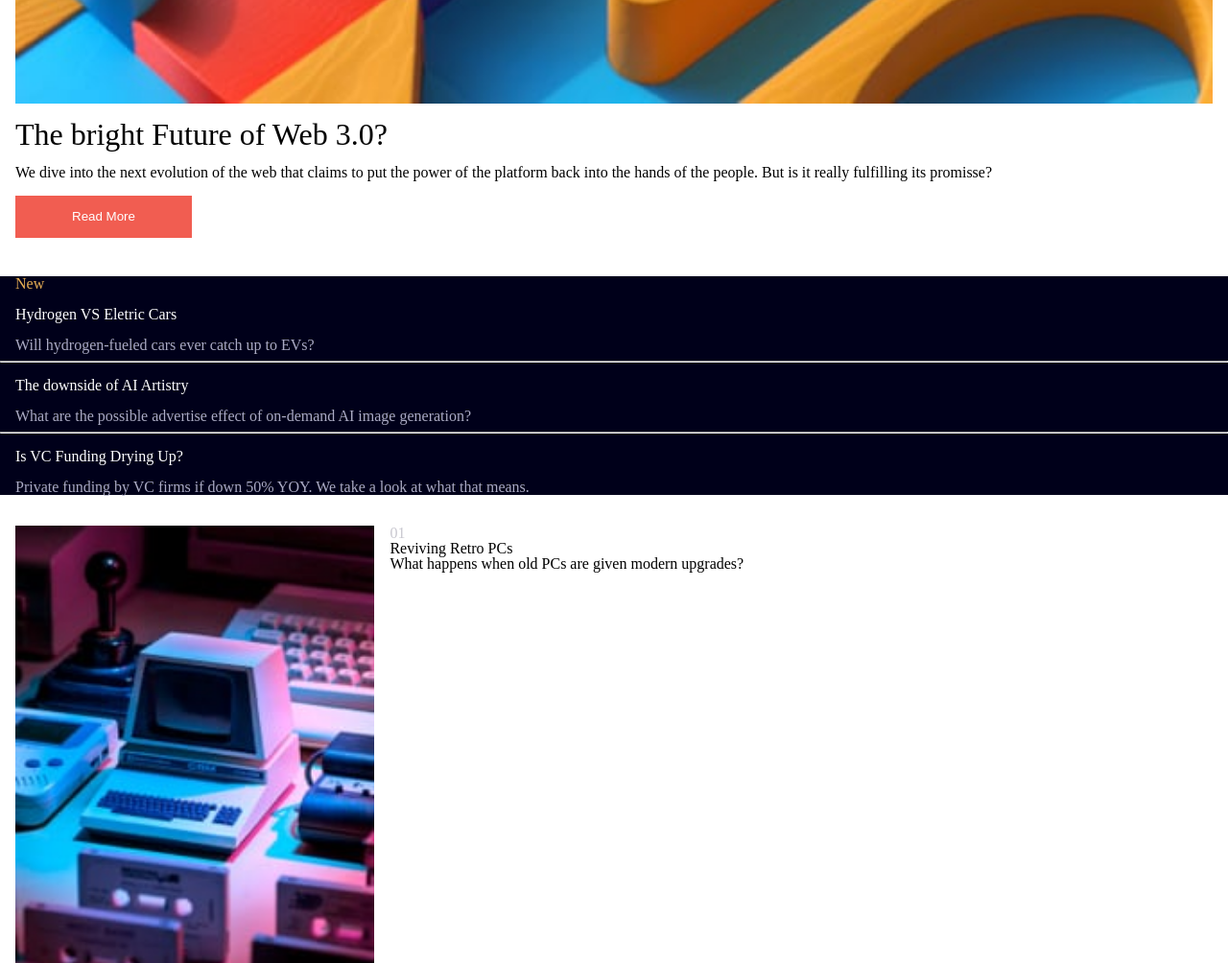
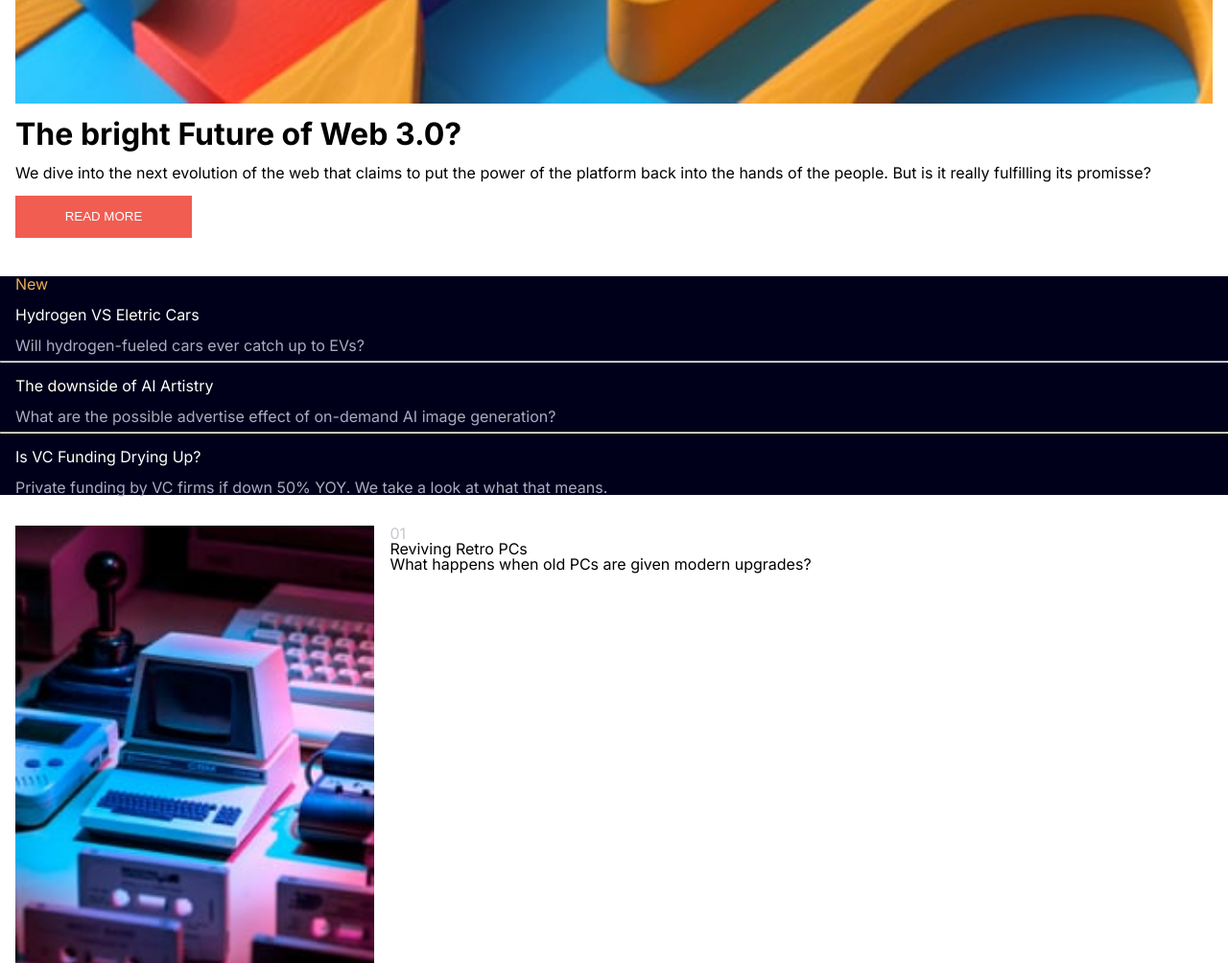
Before and after one commit to gabrielestefono/pagina_noticias, a plain HTML site: page index.html in a window 1280 px wide. Shown: the part 1080-2084 px from the top of the page at 96% size. Drawn offline with Linux system fonts and the light colour scheme.

Commit message:
Commit novo

```diff
--- a/assets/css/container.css
+++ b/assets/css/container.css
@@ -8,6 +8,7 @@
     font-size: 2rem;
     margin-left: 1rem;
     margin-top: 1rem;
+    font-weight: 700;
 }
 
 .container__text{
--- a/index.html
+++ b/index.html
@@ -7,6 +7,9 @@
     <link rel="shortcut icon" href="assets/img/favicon-32x32.png" type="image/x-icon">
     <link rel="stylesheet" href="reset.css">
     <link rel="stylesheet" href="style.css">
+    <link rel="preconnect" href="https://fonts.googleapis.com">
+    <link rel="preconnect" href="https://fonts.gstatic.com" crossorigin>
+    <link href="https://fonts.googleapis.com/css2?family=Inter:wght@400;700;800&display=swap" rel="stylesheet">
     <title>News Page</title>
 </head>
 <body>
@@ -18,7 +21,7 @@
         <img src="assets/img/image-web-3-mobile.jpg" alt="" class="container__image">
         <h1 class="container__title">The bright Future of Web 3.0?</h1>
         <p class="container__text">We dive into the next evolution of the web that claims to put the power of the platform back into the hands of the people. But is it really fulfilling its promisse?</p>
-        <button class="container__read-more">Read More</button>
+        <button class="container__read-more">READ MORE</button>
     </section>
     <section class="new">
         <div class="new__notice">
--- a/style.css
+++ b/style.css
@@ -2,3 +2,7 @@
 @import url(assets/css/container.css);
 @import url(assets/css/new.css);
 @import url(assets/css/most-readed.css);
+
+body{
+    font-family: 'Inter', sans-serif;
+}
```
